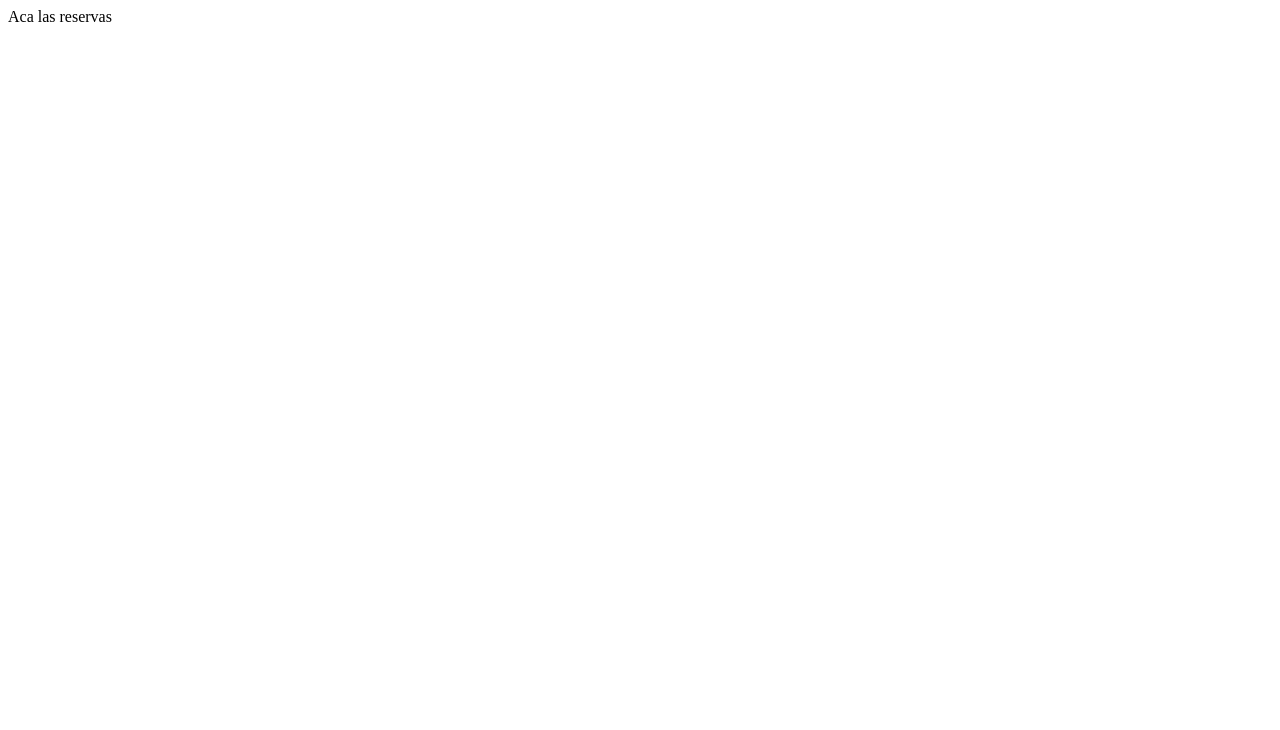
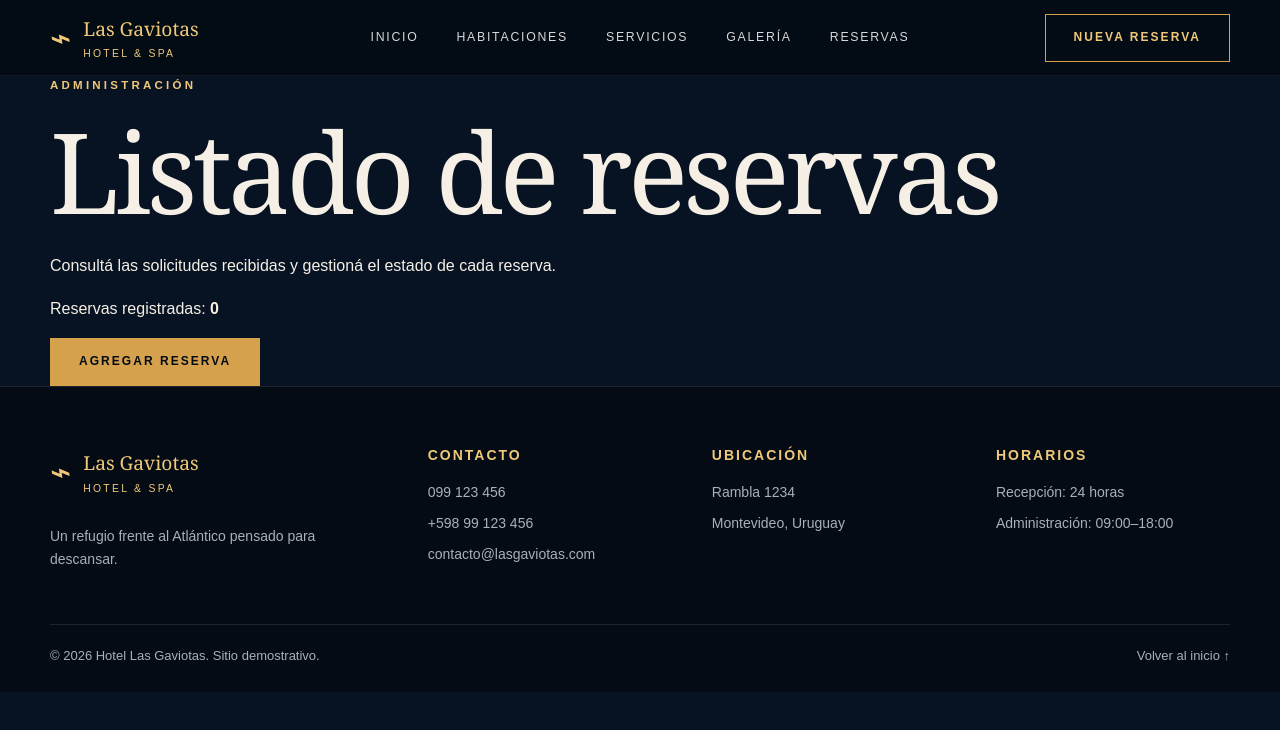
Before and after one commit to AlejoGb98/HotelLasGaviotas, a plain HTML site: page reservas.html in a window 1280 px wide. Drawn offline with Linux system fonts and the light colour scheme.

Commit message:
Update reservas.html

```diff
--- a/reservas.html
+++ b/reservas.html
@@ -1,11 +1,144 @@
 <!DOCTYPE html>
-<html lang="en">
+<html lang="es">
 <head>
-    <meta charset="UTF-8">
-    <meta name="viewport" content="width=device-width, initial-scale=1.0">
-    <title>Reservas</title>
+  <meta charset="UTF-8">
+  <meta name="viewport" content="width=device-width, initial-scale=1.0">
+
+  <meta
+    name="description"
+    content="Administración de reservas del Hotel Las Gaviotas."
+  >
+
+  <title>Listado de reservas | Hotel Las Gaviotas</title>
+
+  <!-- CSS general de la página -->
+  <link rel="stylesheet" href="style.css">
+
+  <!-- CSS exclusivo del listado -->
+  <link rel="stylesheet" href="reservas.css">
 </head>
+
 <body>
-    Aca las reservas
+
+  <header class="site-header">
+
+    <a class="brand" href="index.html" aria-label="Ir al inicio">
+      <span class="brand__mark" aria-hidden="true">⌁</span>
+
+      <span>
+        <strong>Las Gaviotas</strong>
+        <small>Hotel &amp; Spa</small>
+      </span>
+    </a>
+
+    <nav class="main-nav" aria-label="Navegación principal">
+      <a href="index.html">Inicio</a>
+      <a href="index.html#habitaciones">Habitaciones</a>
+      <a href="index.html#servicios">Servicios</a>
+      <a href="index.html#galeria">Galería</a>
+      <a href="listado-reservas.html" class="active">Reservas</a>
+    </nav>
+
+    <a
+      class="button button--outline header-cta"
+      href="index.html#reservas"
+    >
+      Nueva reserva
+    </a>
+
+  </header>
+
+  <main class="reservations-page">
+
+    <div class="container">
+
+      <div class="reservations-heading">
+        <p class="eyebrow">Administración</p>
+
+        <h1>Listado de reservas</h1>
+
+        <p>
+          Consultá las solicitudes recibidas y gestioná el estado
+          de cada reserva.
+        </p>
+      </div>
+
+      <div class="reservations-summary">
+
+        <p>
+          Reservas registradas:
+          <strong id="cantidad-reservas">0</strong>
+        </p>
+
+        <a class="button button--gold" href="index.html#reservas">
+          Agregar reserva
+        </a>
+
+      </div>
+
+      <!-- Aquí se mostrarán las reservas -->
+      <section
+        id="lista-reservas"
+        class="reservations-list"
+        aria-live="polite"
+      ></section>
+
+    </div>
+
+  </main>
+
+  <footer class="site-footer">
+
+    <div class="container">
+
+      <div class="footer-grid">
+
+        <div class="footer-column">
+
+          <a class="brand" href="index.html">
+            <span class="brand__mark" aria-hidden="true">⌁</span>
+
+            <span>
+              <strong>Las Gaviotas</strong>
+              <small>Hotel &amp; Spa</small>
+            </span>
+          </a>
+
+          <p>
+            Un refugio frente al Atlántico pensado para descansar.
+          </p>
+
+        </div>
+
+        <div class="footer-column">
+          <h3>Contacto</h3>
+          <p>099 123 456</p>
+          <p>+598 99 123 456</p>
+          <p>contacto@lasgaviotas.com</p>
+        </div>
+
+        <div class="footer-column">
+          <h3>Ubicación</h3>
+          <p>Rambla 1234</p>
+          <p>Montevideo, Uruguay</p>
+        </div>
+
+        <div class="footer-column">
+          <h3>Horarios</h3>
+          <p>Recepción: 24 horas</p>
+          <p>Administración: 09:00–18:00</p>
+        </div>
+
+      </div>
+
+      <div class="footer-bottom">
+        <p>© 2026 Hotel Las Gaviotas. Sitio demostrativo.</p>
+        <a href="index.html">Volver al inicio ↑</a>
+      </div>
+
+    </div>
+
+  </footer>
+
 </body>
 </html>
```
